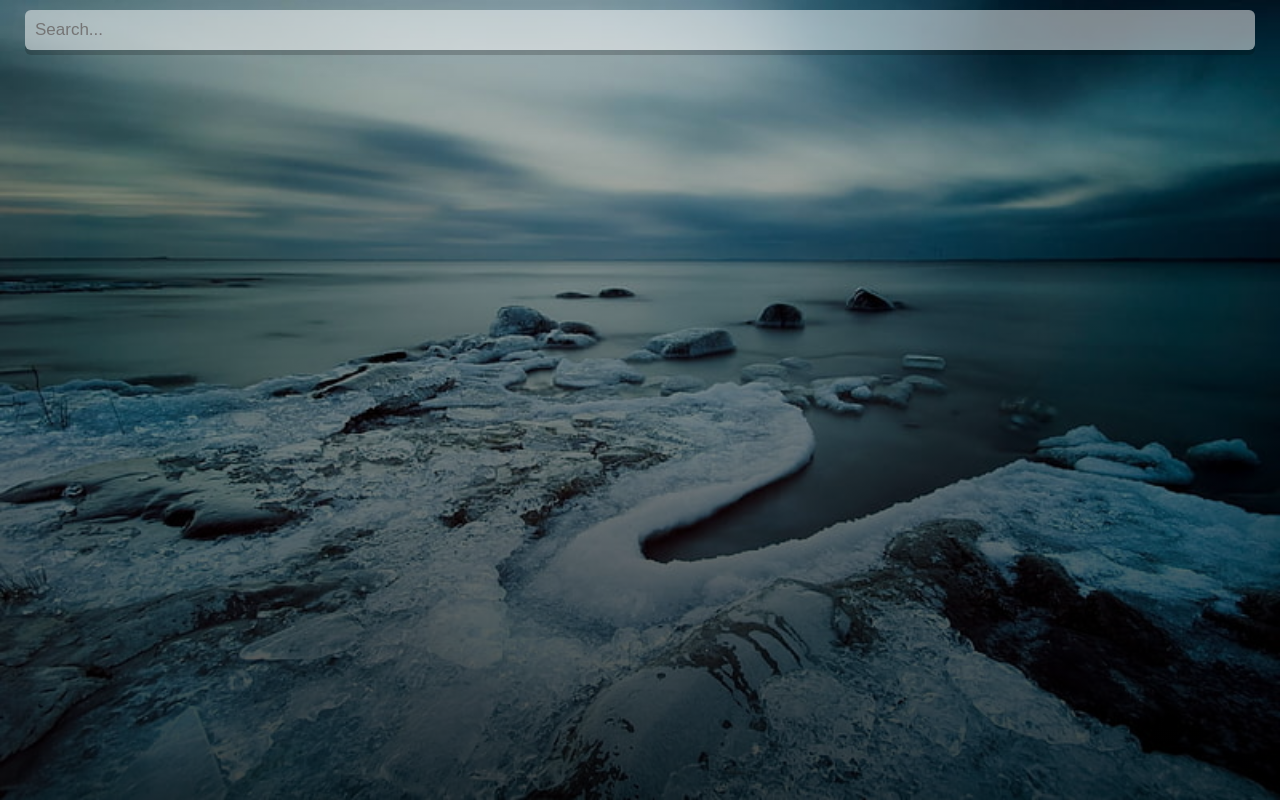
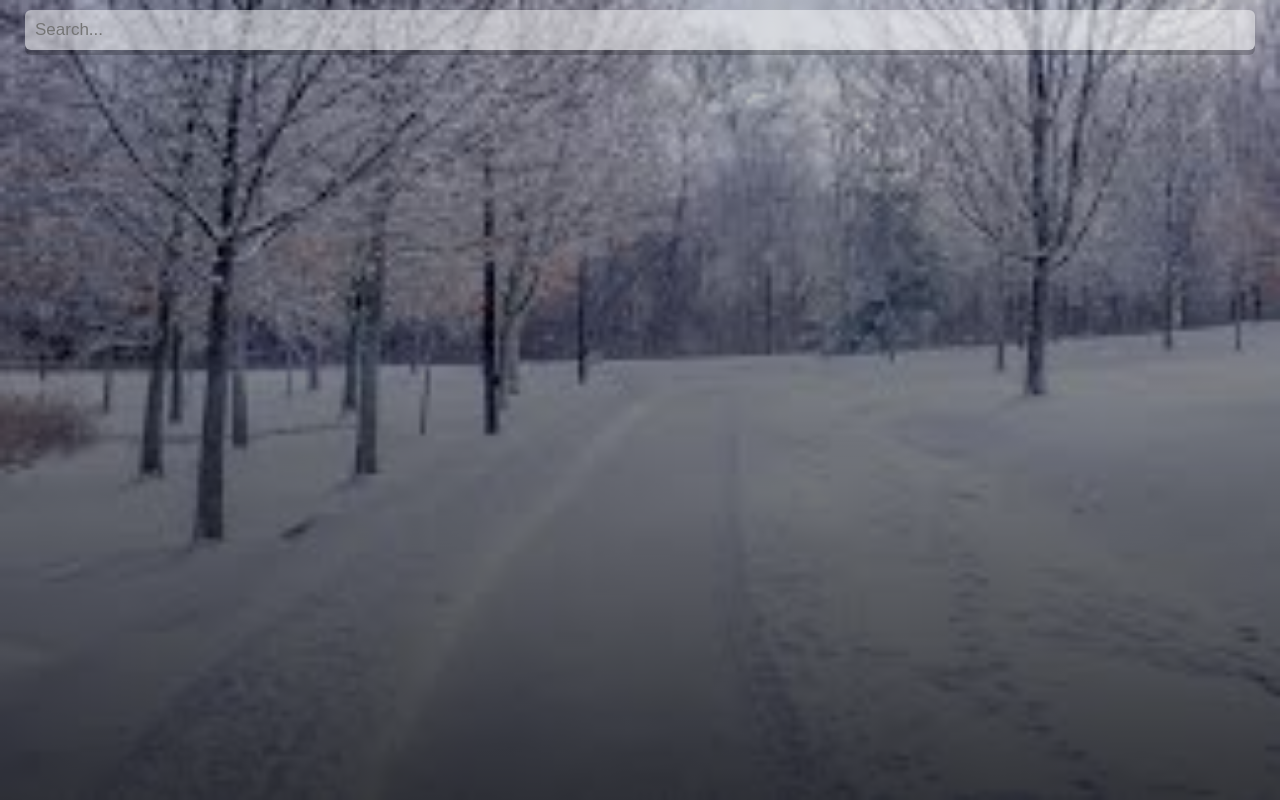
Before and after one commit to Brycies/Weather-React.app, a React (Create React App) app: page / in a window 1280 px wide. Built offline with nearby package versions, Linux system fonts and the light colour scheme.

Commit message:
change background url

```diff
--- a/src/index.css
+++ b/src/index.css
@@ -7,13 +7,13 @@ body {
   font-family: "montseratt", sans-serif;
 }
 .app {
-  background-image: url("./assets/ice-coast-cold-captivity-perfect-landscape.jpg");
+  background-image: url("./assets/cool\ 2.jpeg");
   background-size: cover;
   background-position: bottom;
   transition: 0.4 ease-out;
 }
 .app.warm {
-  background-image: url("./assets/warm-cloudy-evening-sunrise_3840x2160.jpg");
+  background-image: url("./assets/warm\ 2-min.jpg");
 }
 main {
   min-height: 100vh;
```
